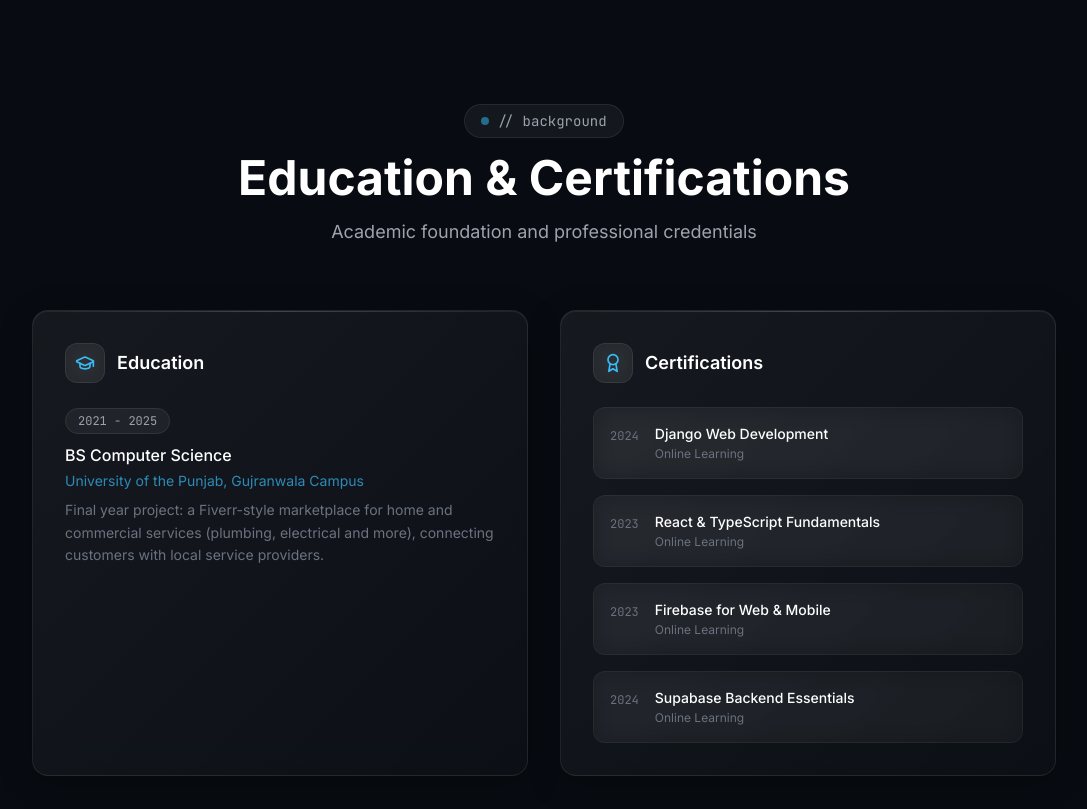
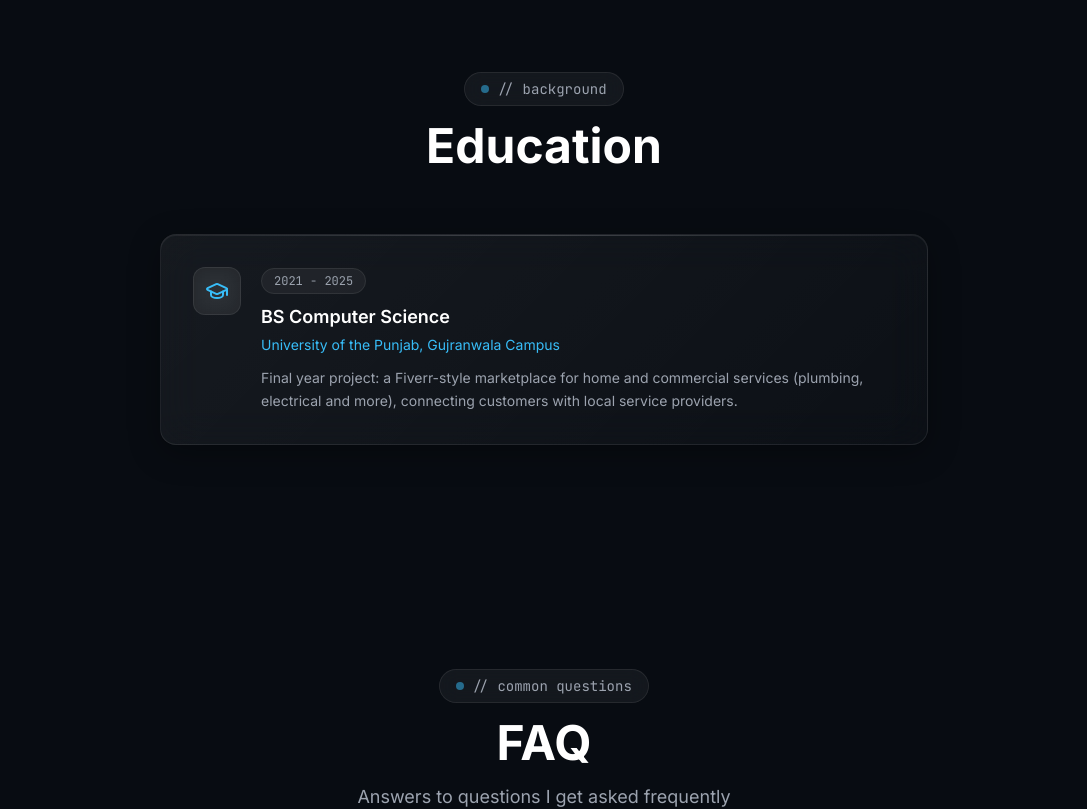
Before and after one commit to danig365/DanishRehmanPortfolio, a React (Vite) app: page / in a window 1280 px wide. Shown: the part 10280-11089 px from the top of the page, without its empty margins (96-1183 px from the left). Built offline with nearby package versions, Linux system fonts and the light colour scheme.

Commit message:
Education: remove unverifiable certifications, compact degree card
- Drop the four generic "Online Learning" certifications
- Section is now "Education": a single card for the BS Computer
  Science degree with the final year project

Co-Authored-By: Claude Opus 5.5 <noreply@anthropic.com>

```diff
--- a/src/components/EducationSection.tsx
+++ b/src/components/EducationSection.tsx
@@ -1,73 +1,32 @@
-import { motion } from 'framer-motion';
-import { GraduationCap, Award } from 'lucide-react';
+import { GraduationCap } from 'lucide-react';
 import AnimatedSection from './AnimatedSection';
 import SectionHeading from './SectionHeading';
-import { education, certifications } from '../data/portfolio';
+import { education } from '../data/portfolio';
 
 export default function EducationSection() {
   return (
-    <section id="education" className="relative py-24 lg:py-32">
+    <section id="education" className="relative py-20 lg:py-24">
       <div className="relative max-w-7xl mx-auto px-4 sm:px-6 lg:px-8">
-        <SectionHeading
-          label="// background"
-          title="Education & Certifications"
-          description="Academic foundation and professional credentials"
-        />
+        <SectionHeading label="// background" title="Education" />
 
-        <div className="grid grid-cols-1 lg:grid-cols-2 gap-8 max-w-5xl mx-auto">
-          <AnimatedSection direction="left">
-            <div className="h-full p-6 lg:p-8 rounded-2xl glass-panel glass-shine">
-              <div className="flex items-center gap-3 mb-6">
-                <div className="w-10 h-10 rounded-xl glass-badge flex items-center justify-center">
-                  <GraduationCap className="w-5 h-5 text-sky-600 dark:text-sky-400" />
+        <div className="max-w-3xl mx-auto space-y-6">
+          {education.map((item) => (
+            <AnimatedSection key={item.degree}>
+              <div className="flex flex-col sm:flex-row gap-5 p-6 lg:p-8 rounded-2xl glass-panel glass-shine">
+                <div className="w-12 h-12 rounded-xl glass-badge flex items-center justify-center shrink-0">
+                  <GraduationCap className="w-6 h-6 text-sky-600 dark:text-sky-400" />
                 </div>
-                <h3 className="text-slate-900 dark:text-white font-semibold text-lg">Education</h3>
-              </div>
-
-              <div className="space-y-6">
-                {education.map((item) => (
-                  <div key={item.degree}>
+                <div>
                   <span className="text-xs font-mono text-slate-500 dark:text-gray-400 glass-badge rounded-full px-3 py-1">
                     {item.period}
                   </span>
-                    <h4 className="text-slate-900 dark:text-white font-medium mt-3 mb-1">{item.degree}</h4>
-                    <p className="text-sky-600/70 dark:text-sky-400/70 text-sm mb-2">{item.institution}</p>
-                    <p className="text-slate-400 dark:text-gray-500 text-sm leading-relaxed">{item.description}</p>
-                  </div>
-                ))}
+                  <h3 className="text-slate-900 dark:text-white font-semibold text-lg mt-3 mb-1">{item.degree}</h3>
+                  <p className="text-sky-600 dark:text-sky-400 text-sm mb-3">{item.institution}</p>
+                  <p className="text-slate-500 dark:text-gray-400 text-sm leading-relaxed">{item.description}</p>
                 </div>
               </div>
             </AnimatedSection>
-
-          <AnimatedSection delay={0.1} direction="right">
-            <div className="h-full p-6 lg:p-8 rounded-2xl glass-panel glass-shine">
-              <div className="flex items-center gap-3 mb-6">
-                <div className="w-10 h-10 rounded-xl glass-badge flex items-center justify-center">
-                  <Award className="w-5 h-5 text-sky-600 dark:text-sky-400" />
-                </div>
-                <h3 className="text-slate-900 dark:text-white font-semibold text-lg">Certifications</h3>
-              </div>
-
-              <div className="space-y-4">
-                {certifications.map((cert, index) => (
-                  <motion.div
-                    key={cert.name}
-                    initial={{ opacity: 0, x: 20 }}
-                    whileInView={{ opacity: 1, x: 0 }}
-                    viewport={{ once: true }}
-                    transition={{ delay: index * 0.08 + 0.2 }}
-                    className="flex items-start gap-4 p-4 rounded-xl glass-subtle hover:bg-white/[0.05] transition-colors"
-                  >
-                    <span className="text-xs font-mono text-slate-400 dark:text-gray-500 mt-1 shrink-0">{cert.year}</span>
-                    <div>
-                      <p className="text-slate-900 dark:text-white text-sm font-medium">{cert.name}</p>
-                      <p className="text-slate-400 dark:text-gray-500 text-xs mt-0.5">{cert.issuer}</p>
-                    </div>
-                  </motion.div>
           ))}
-              </div>
-            </div>
-          </AnimatedSection>
         </div>
       </div>
     </section>
--- a/src/data/portfolio.ts
+++ b/src/data/portfolio.ts
@@ -541,13 +541,6 @@ export const education = [
   },
 ];
 
-export const certifications = [
-  { name: 'Django Web Development', issuer: 'Online Learning', year: '2024' },
-  { name: 'React & TypeScript Fundamentals', issuer: 'Online Learning', year: '2023' },
-  { name: 'Firebase for Web & Mobile', issuer: 'Online Learning', year: '2023' },
-  { name: 'Supabase Backend Essentials', issuer: 'Online Learning', year: '2024' },
-];
-
 export const terminalLines = [
   { prefix: '~$', text: 'whoami', delay: 0 },
   { prefix: '', text: 'Danish Rehman - Full Stack Developer', delay: 700 },
```
Lines whose indentation alone changed are shown as unchanged.
